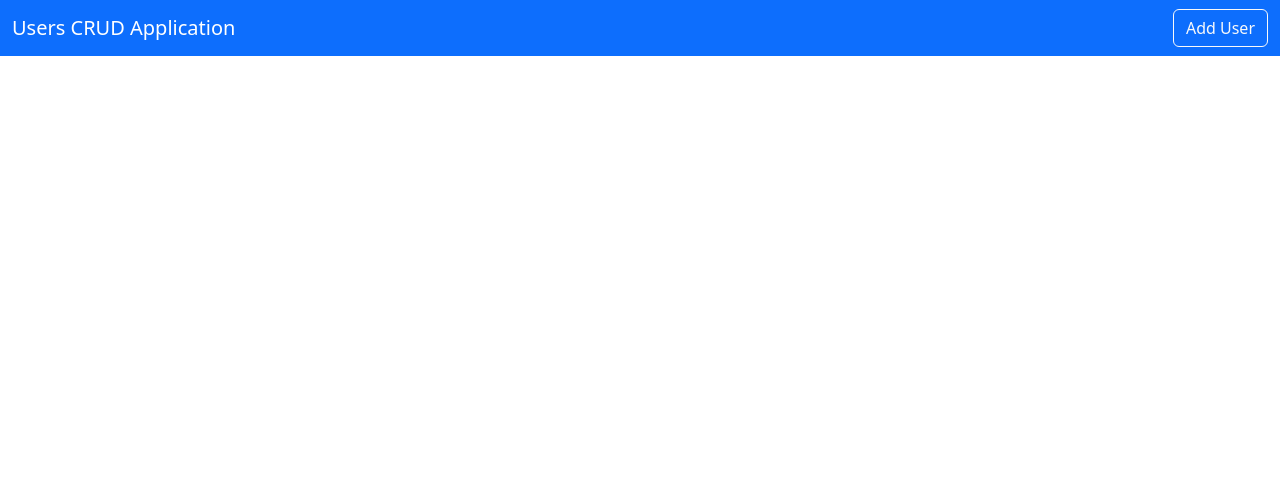
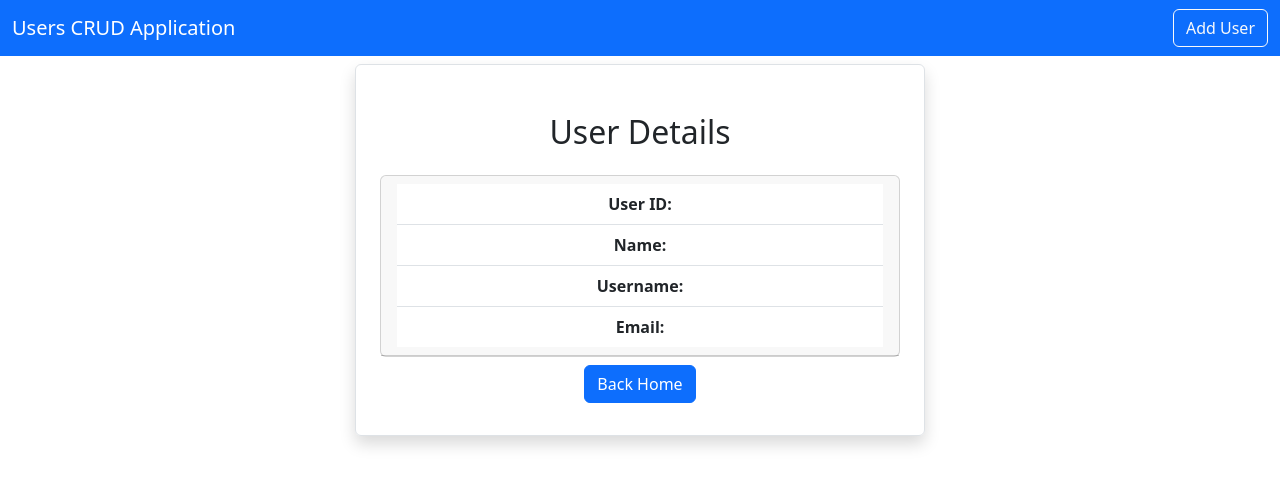
Before and after one commit to rubinnum/crud-spring-react-mysql, a React (Vite) app in the folder users-crud-frontend/: page /viewuser/1 in a window 1280 px wide. Shown: the top 486 px of the page. Built offline with nearby package versions, Linux system fonts and the light colour scheme; no server answers.

Commit message:
view user form and routing implemented

```diff
--- a/users-crud-frontend/src/App.jsx
+++ b/users-crud-frontend/src/App.jsx
@@ -4,6 +4,7 @@
 import {BrowserRouter as Router, Routes, Route} from "react-router-dom";
 import AddUser from "./users/AddUser.jsx";
 import EditUser from "./users/EditUser.jsx";
+import ViewUser from "./users/ViewUser.jsx";
 
 function App() {
 
@@ -15,6 +16,7 @@
                     <Route path="/" element={<Home/>}></Route>
                     <Route path="/adduser" element={<AddUser/>}></Route>
                     <Route path="/edituser/:id" element={<EditUser/>}></Route>
+                    <Route path="/viewuser/:id" element={<ViewUser/>}></Route>
                 </Routes>
             </Router>
         </div>
--- a/users-crud-frontend/src/layout/Navbar.jsx
+++ b/users-crud-frontend/src/layout/Navbar.jsx
@@ -6,7 +6,7 @@
         <div>
             <nav className="navbar navbar-expand-lg navbar-dark bg-primary">
                 <div className="container-fluid">
-                    <a className="navbar-brand" href="#">Users CRUD Application</a>
+                    <Link className="navbar-brand" to="/">Users CRUD Application</Link>
                     <button className="navbar-toggler" type="button" data-toggle="collapse"
                             data-target="#navbarSupportedContent" aria-controls="navbarSupportedContent"
                             aria-expanded="false"
--- a/users-crud-frontend/src/pages/Home.jsx
+++ b/users-crud-frontend/src/pages/Home.jsx
@@ -42,7 +42,7 @@
                                         <td>{user.username}</td>
                                         <td>{user.email}</td>
                                         <td>
-                                            <button className="btn btn-primary mx-2">View</button>
+                                            <Link className="btn btn-primary mx-2" to={`/viewuser/${user.id}`}>View</Link>
                                             <Link className="btn btn-outline-primary mx-2" to={`/edituser/${user.id}`}>Edit</Link>
                                             <button className="btn btn-danger mx-2" onClick={() => deleteUser(user.id)}>Delete</button>
                                         </td>
--- a/users-crud-frontend/src/users/ViewUser.jsx
+++ b/users-crud-frontend/src/users/ViewUser.jsx
@@ -0,0 +1,56 @@
+import React, {useEffect, useState} from 'react';
+import {Link, useParams} from "react-router-dom";
+import backend_api from "../api/backend_api.js";
+
+function ViewUser(props) {
+    const [user, setUser] = useState({
+        "name": "",
+        "username": "",
+        "email": ""
+    });
+    const {id: userId} = useParams();
+
+    const loadUser = async () => {
+        const response = await backend_api.get(`/user/${userId}`)
+        setUser(response.data);
+    }
+
+    useEffect(() => {
+        loadUser();
+    }, []);
+
+    return (
+        <div className="container">
+            <div className="row">
+                <div className="col-md-6 border offset-md-3 rounded p-4 mt-2 shadow">
+                    <h2 className="text-center m-4">User Details</h2>
+                    <div className="card">
+                        <div className="card-header">
+                            <ul className="list-group list-group-flush">
+                                <li className="list-group-item">
+                                    <b>User ID: </b>
+                                    {user.id}
+                                </li>
+                                <li className="list-group-item">
+                                    <b>Name: </b>
+                                    {user.name}
+                                </li>
+                                <li className="list-group-item">
+                                    <b>Username: </b>
+                                    {user.username}
+                                </li>
+                                <li className="list-group-item">
+                                    <b>Email: </b>
+                                    {user.email}
+                                </li>
+                            </ul>
+                        </div>
+                    </div>
+                    <Link className="btn btn-primary my-2" to="/">Back Home</Link>
+                </div>
+            </div>
+        </div>
+    );
+}
+
+export default ViewUser;
```
